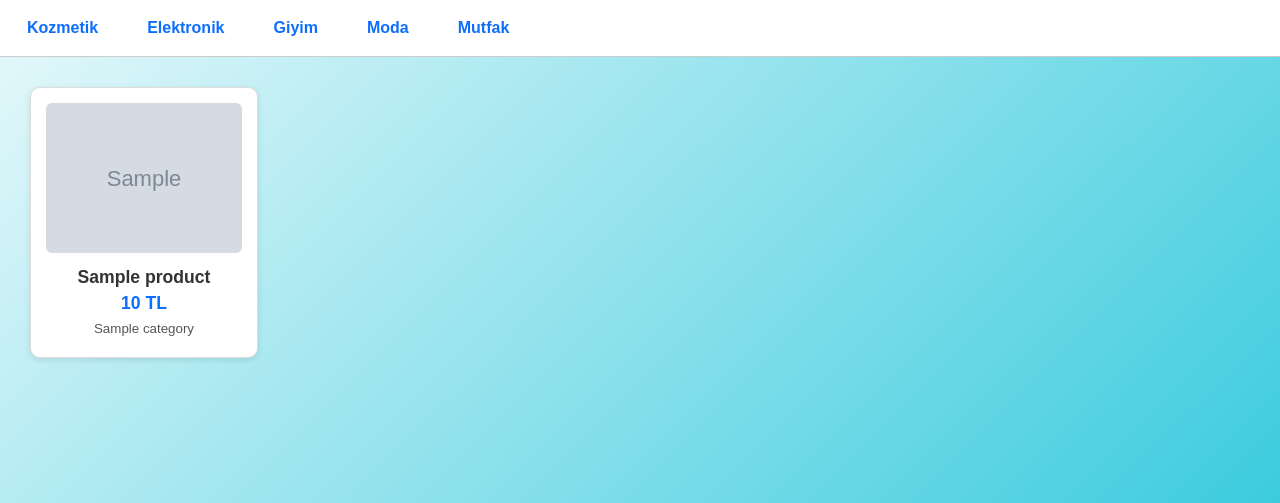
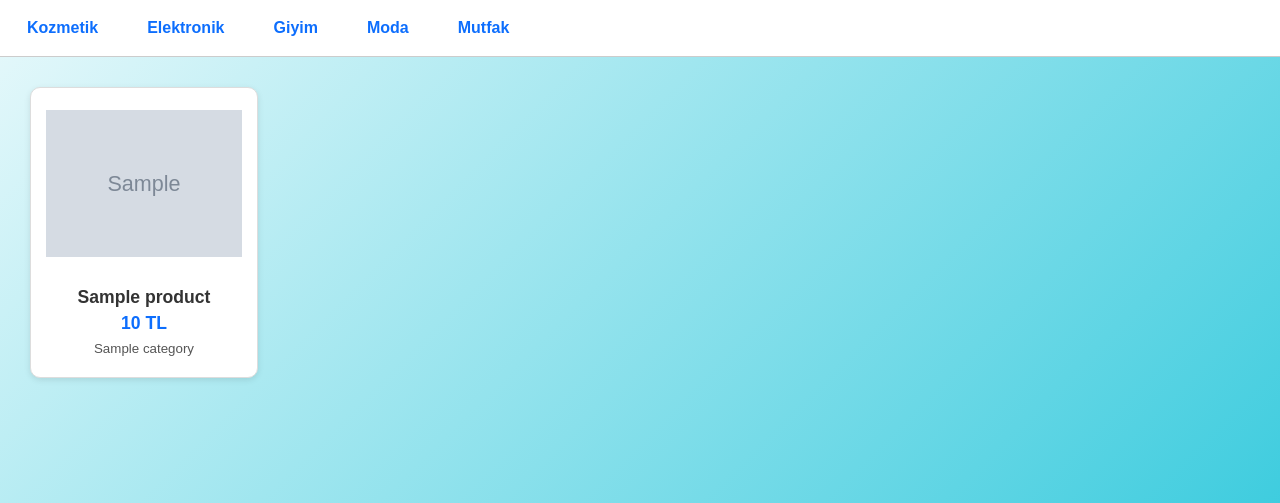
Before and after one commit to Algan65/Sepetinyolu, a Flask app: template templates/kategori.html in a window 1280 px wide. Shown: the part 106-609 px from the top of the page. Run offline with Flask 3, Linux system fonts and the light colour scheme; the template is opened without the code that fills it: most values are stand-ins (such as "Sample title", 1, 10 or a date in 2020); grey boxes marked "Sample" are stand-in pictures.

Commit message:
Update kategori.html

```diff
--- a/templates/kategori.html
+++ b/templates/kategori.html
@@ -51,7 +51,7 @@
 
         .product-grid {
             display: grid;
-            grid-template-columns: repeat(auto-fill, minmax(200px, 1fr));
+            grid-template-columns: repeat(auto-fill, minmax(220px, 1fr));
             gap: 20px;
             padding: 30px;
         }
@@ -72,9 +72,10 @@
 
         .product-card img {
             width: 100%;
-            height: 150px;
-            object-fit: cover;
+            height: 160px;
+            object-fit: contain;
             border-radius: 6px;
+            margin-bottom: 10px;
         }
 
         .product-card h4 {
```
